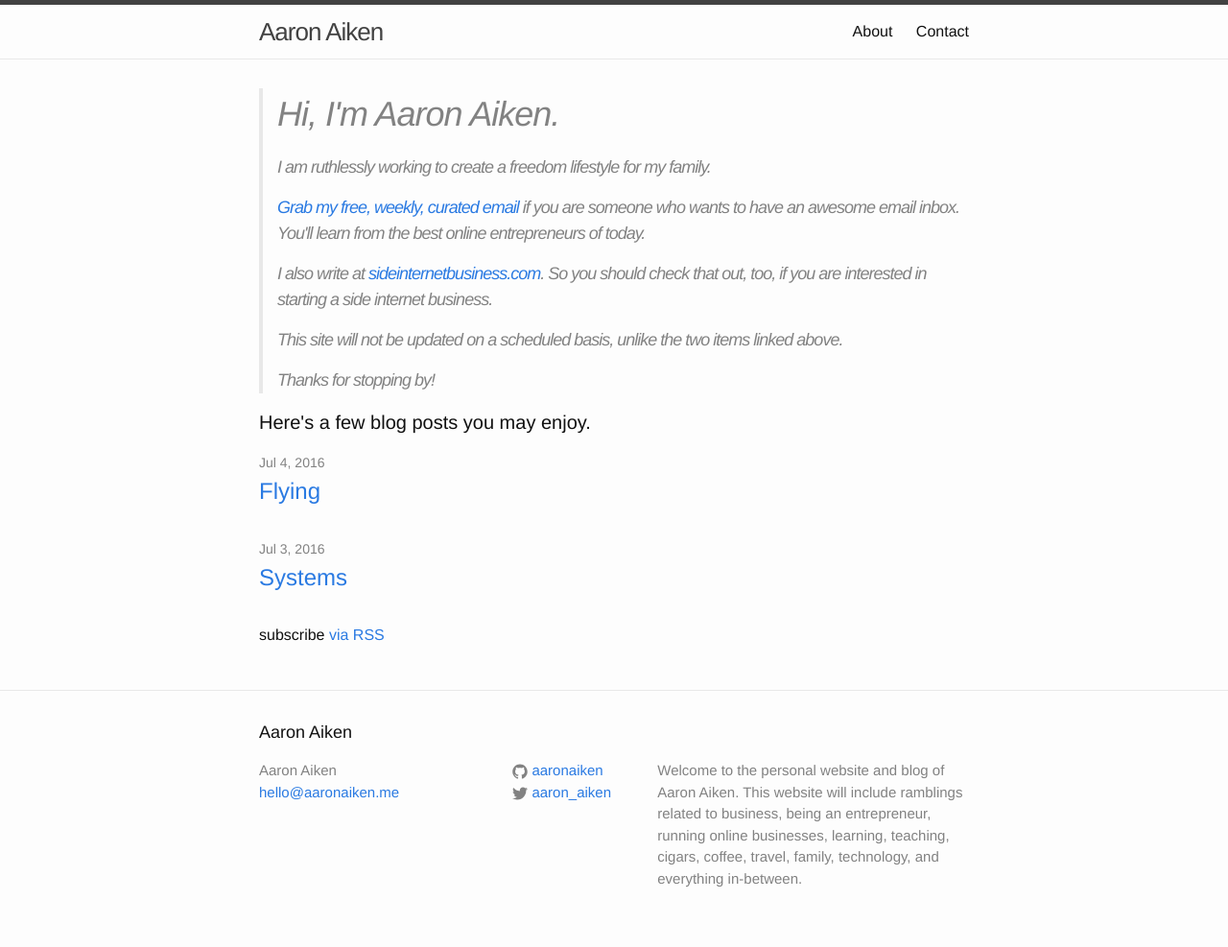
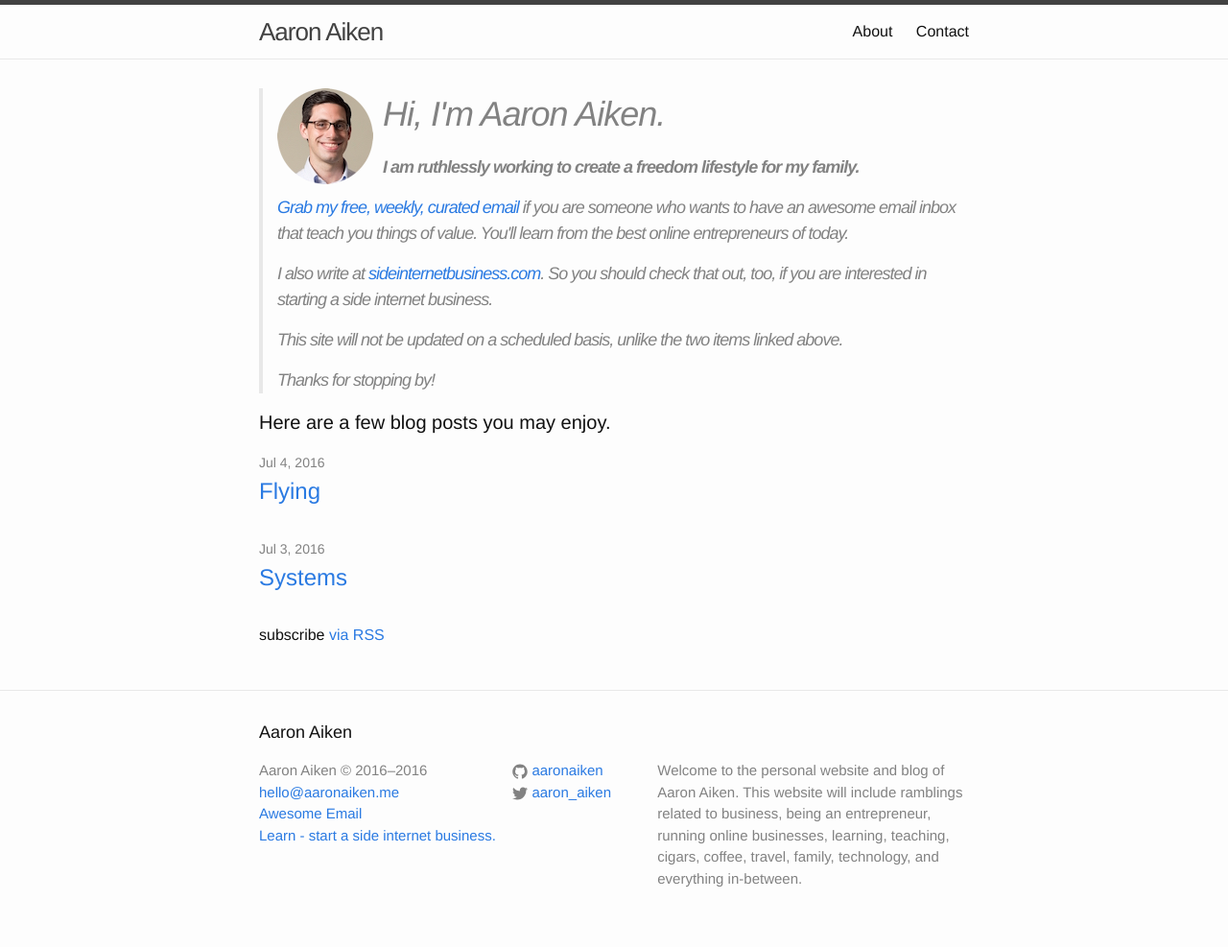
Before and after one commit to aaronaiken/aaronaiken, a Jekyll site: the page built from index.html, in a window 1280 px wide. Shown: the whole page at 96% size. Built offline with Jekyll 4.4.1, drawn with Linux system fonts in a browser that asks for light colours.

Commit message:
Changes
cha cha cha changes.

```diff
--- a/_includes/footer.html
+++ b/_includes/footer.html
@@ -7,8 +7,11 @@
     <div class="footer-col-wrapper">
       <div class="footer-col footer-col-1">
         <ul class="contact-list">
-          <li>{{ site.title }}</li>
+          <li>{{ site.title }} {% assign earliestPost = site.posts | last %}
+&copy; {{ earliestPost.date | date: "%Y" }}–{{ site.time | date: "%Y" }}</li>
           <li><a href="mailto:{{ site.email }}">{{ site.email }}</a></li>
+          <li><a href="http://freedomlifestyledispatch.com" target="_blank" title="Freedom Lifestyle Dispatch - Delivered Weekly For Free">Awesome Email</a></li>
+          <li><a href="http://sideinternetbusiness.com" title="Side Internet Business" target="_blank">Learn - start a side internet business.</a></li>
         </ul>
       </div>
 
--- a/_sass/_layout.scss
+++ b/_sass/_layout.scss
@@ -240,3 +240,8 @@
         }
     }
 }
+
+img.author {
+	float: left;
+	margin-right: 10px;
+}
--- a/index.html
+++ b/index.html
@@ -5,26 +5,26 @@ layout: default
 <div class="home">
 
 	<blockquote>
-
+		<img class="author" src="/images/aaron-aiken.png" title="Aaron Aiken" description="Aaron Aiken">
 		<h1>Hi, I'm Aaron Aiken.</h1>
-		<p>I am ruthlessly working to create a freedom lifestyle for my family.</p>
-		<p><a href="http://freedomlifestyledispatch.com" target="_blank" title="Freedom Lifestyle Dispatch">Grab my free, weekly, curated email</a> if you are someone who wants to have an awesome email inbox. You'll learn from the best online entrepreneurs of today.</p>
+		<p><strong>I am ruthlessly working to create a freedom lifestyle for my family.</strong></p>
+		<p><a href="http://freedomlifestyledispatch.com" target="_blank" title="Freedom Lifestyle Dispatch">Grab my free, weekly, curated email</a> if you are someone who wants to have an awesome email inbox that teach you things of value. You'll learn from the best online entrepreneurs of today.</p>
 		<p>I also write at <a href="http://sideinternetbusiness.com" target="_blank" title="Side Internet Business" description="The best site to learn about starting a side internet business">sideinternetbusiness.com</a>. So you should check that out, too, if you are interested in starting a side internet business.</p>
 		<p>This site will not be updated on a scheduled basis, unlike the two items linked above.</p>
 		<p>Thanks for stopping by!</p>
 
 	</blockquote>
 
-  <h2 class="page-heading">Here's a few blog posts you may enjoy.</h1>
+  <h2 class="page-heading">Here are a few blog posts you may enjoy.</h2>
 
   <ul class="post-list">
     {% for post in site.posts %}
       <li>
         <span class="post-meta">{{ post.date | date: "%b %-d, %Y" }}</span>
 
-        <h2>
+        <h3>
           <a class="post-link" href="{{ post.url | prepend: site.baseurl }}">{{ post.title }}</a>
-        </h2>
+        </h3>
       </li>
     {% endfor %}
   </ul>
```
Also changed, not shown: _includes/head.html (+11 -0 lines), images/aaron-aiken.png (added).
